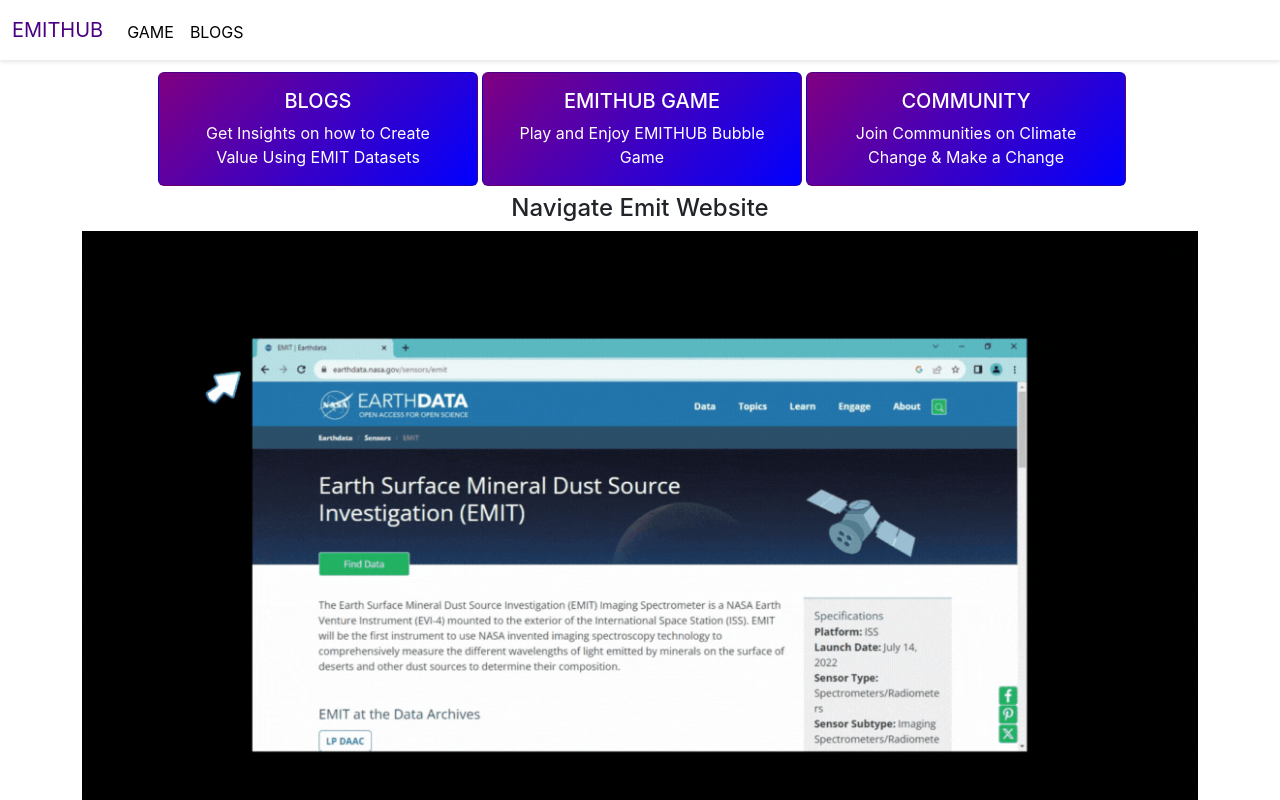
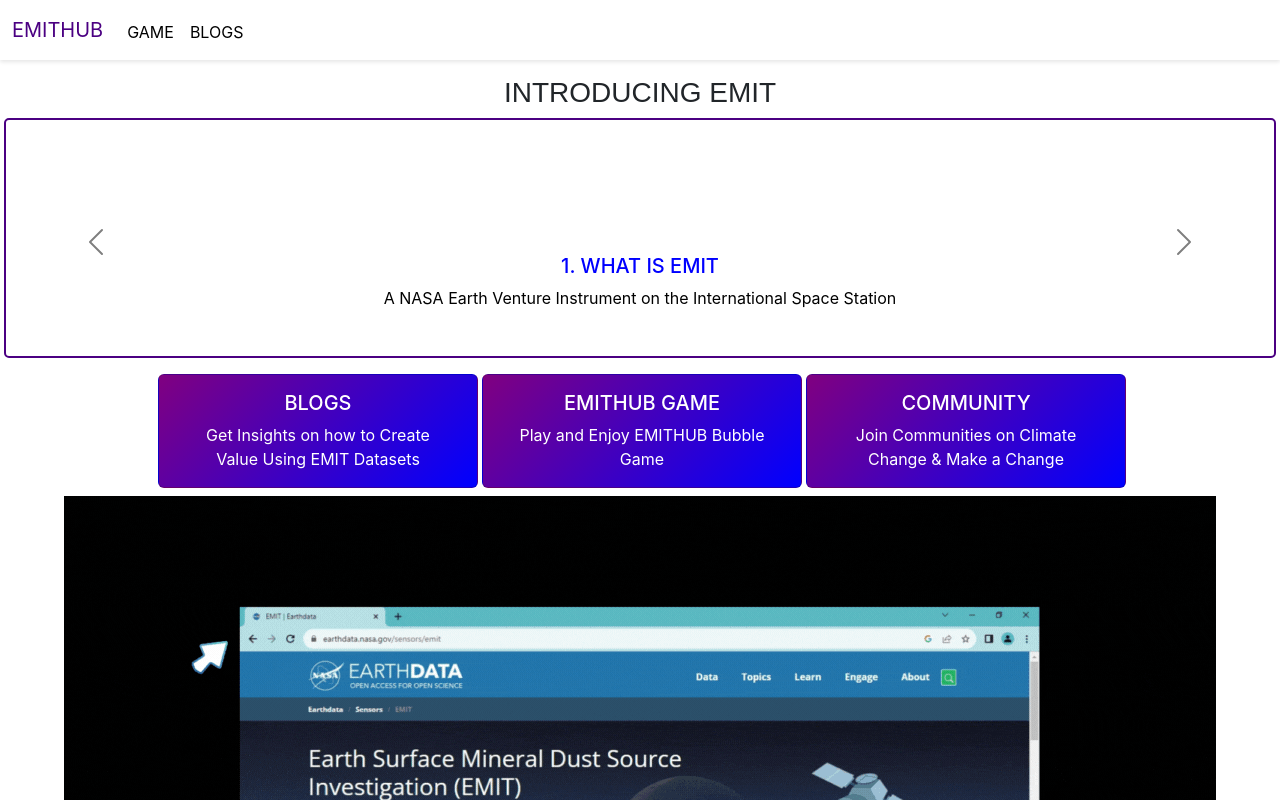
Before and after one commit to ageraustine/nasa-space-app, a React (Create React App) app: page / in a window 1280 px wide. Shown: the top 800 px of the page. Built offline with nearby package versions, Linux system fonts and the light colour scheme.

Commit message:
info carousel

```diff
--- a/src/pages/HomePage.jsx
+++ b/src/pages/HomePage.jsx
@@ -6,16 +6,22 @@
     this.state = {
       steps: [
         {
-          title: "Awareness One",
-          description: "To create awareness",
+          title: "WHAT IS EMIT",
+          description:
+            "A NASA Earth Venture Instrument on the International Space Station",
+          icon: "bi-receipt",
         },
         {
-          title: "Awareness Two",
-          description: "To create awareness",
+          title: "EMIT's Mission",
+          description:
+            "To map the mineral composition of arid dust source regions",
+          icon: "bi-check-circle",
         },
         {
-          title: "Awareness Three",
-          description: "To create awareness",
+          title: "EMIT For the Community",
+          description:
+            "Venture into how you can use EMIT's rich Dataset to Curb Climate Change & Food Shortage",
+          icon: "bi-check-circle",
         },
       ],
     };
@@ -24,7 +30,59 @@
   render() {
     const { state } = this;
     return (
-      <div className="container mt-1">
+      <div className="d-flex flex-column  justify-content-center align-items-center">
+        <div className="h3 mt-3" style={{ fontFamily: "sans-serif" }}>
+          INTRODUCING EMIT
+        </div>
+        <div
+          id="process"
+          class="carousel carousel-dark slide w-100"
+          data-bs-ride="carousel"
+        >
+          <div class="carousel-inner">
+            {state.steps.map((val, index) => (
+              <React.Fragment>
+                <div
+                  className={`carousel-item ${index === 0 ? "active" : ""}`}
+                  data-bs-interval="10000"
+                >
+                  <div
+                    className="mb-2 ms-1 me-1"
+                    style={{
+                      height: "15em",
+                      border: "2px solid indigo",
+                      borderRadius: "5px",
+                    }}
+                  ></div>
+                  <div class="carousel-caption mt-5 align-self-center">
+                    <h5 style={{ color: "blue" }}>
+                      {index + 1}. {val.title}
+                    </h5>
+                    <p style={{ color: "black" }}>{val.description}</p>
+                  </div>
+                </div>
+              </React.Fragment>
+            ))}
+          </div>
+          <button
+            class="carousel-control-prev"
+            type="button"
+            data-bs-target="#process"
+            data-bs-slide="prev"
+          >
+            <span class="carousel-control-prev-icon" aria-hidden="true"></span>
+            <span class="visually-hidden">Previous</span>
+          </button>
+          <button
+            class="carousel-control-next"
+            type="button"
+            data-bs-target="#process"
+            data-bs-slide="next"
+          >
+            <span class="carousel-control-next-icon" aria-hidden="true"></span>
+            <span class="visually-hidden">Next</span>
+          </button>
+        </div>
         <div className="row justify-content-center">
           <div
             class="card mt-2 mb-2 ms-1"
@@ -85,12 +143,9 @@
             </div>
           </div>
         </div>
-        <div style={{ display: "flex", justifyContent: "center" }}>
-          <h4 style={{ alignSelf: "center" }}>Navigate Emit Website</h4>
-        </div>
 
         <div className="row justify-content-center">
-          <img src="guide.gif" className="mb-2"/>
+          <img src="guide.gif" className="mb-2" />
         </div>
       </div>
     );
```
